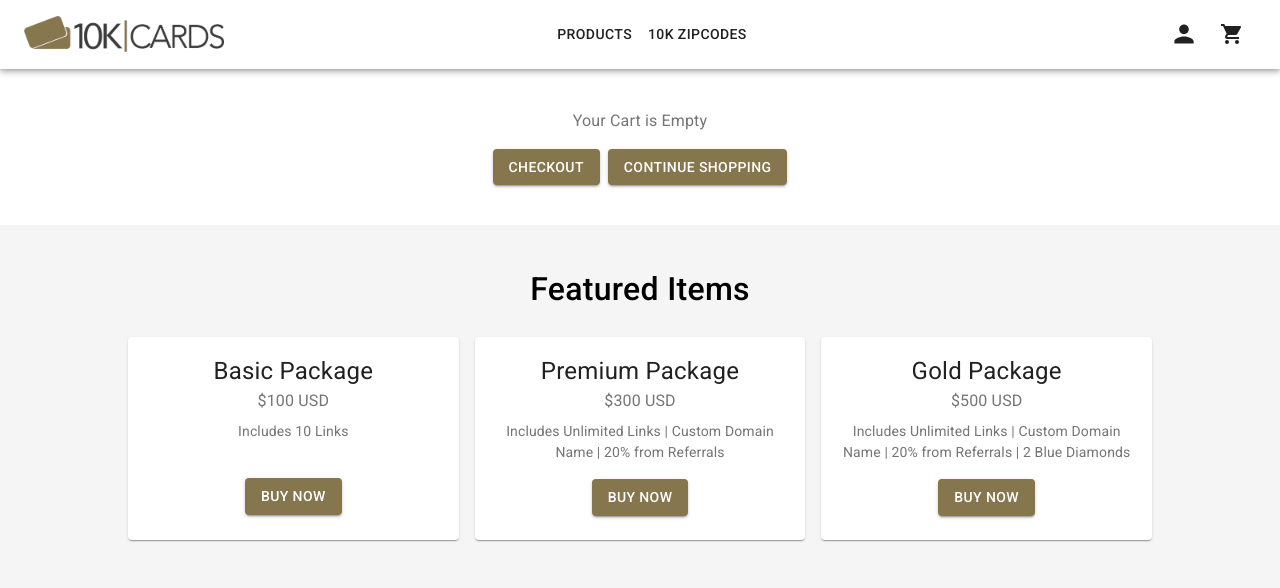
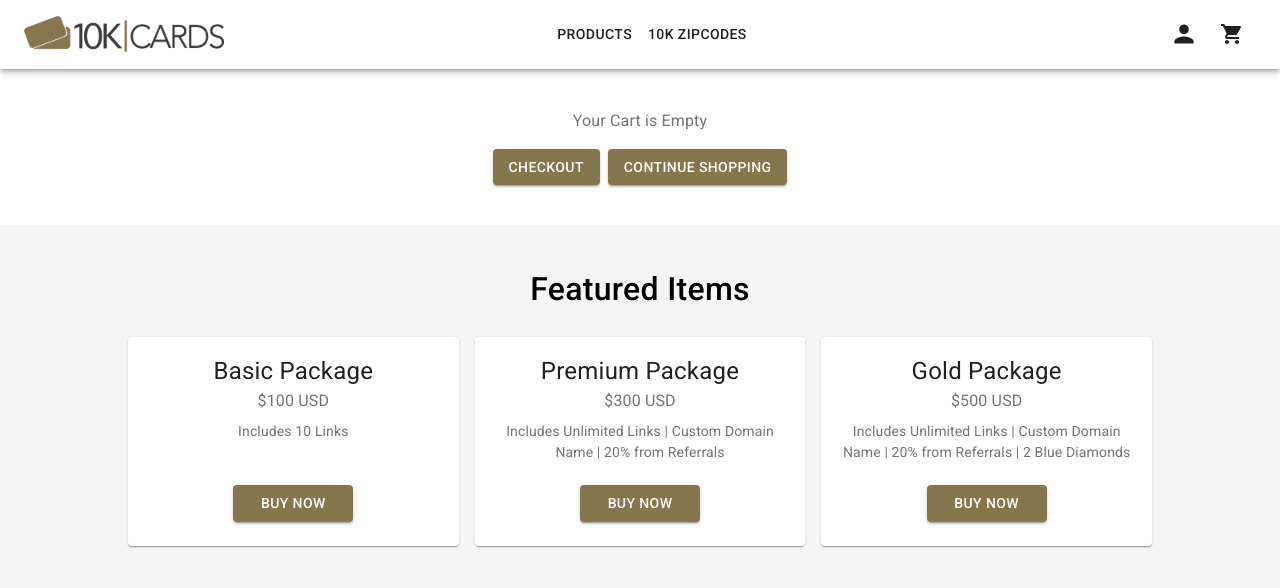
Before and after one commit to ZachYarbrough/10k-cards, a React (Create React App) app: page /cart in a window 1280 px wide. Shown: the top 588 px of the page. Built offline with nearby package versions, Linux system fonts and the light colour scheme.

Commit message:
Update feature item containers

```diff
--- a/src/components/FeaturedItems.js
+++ b/src/components/FeaturedItems.js
@@ -40,27 +40,33 @@ const FeaturedItems = ({ cart, setCart, sum, setSum }) => {
         <Box sx={{ display: 'flex', textAlign: 'center', flexWrap: 'wrap', flexDirection: { xs: 'column', md: 'row' }, width: '100%', my: 5, py: 5, bgcolor: 'grey.100' }}>
             {pathArray[pathArray.length - 1] === 'cart' ? <Typography sx={{ flex: '100%', fontSize: '4vh', fontWeight: 500, mb: 2 }}>Featured Items</Typography> : null}
             <Card sx={{ flexGrow: 1, width: { md: 120 }, mr: { md: 1 }, my: 1, ml: { md: '10%' }, mx: { xs: '10%' } }}>
-                <CardContent>
+                <CardContent sx={{ display: 'flex', flexDirection: 'column', justifyContent: 'space-between', alignItems: 'center' }}>
+                    <Box>
                     <Typography sx={{ fontSize: 24, mb: 0 }}>Basic Package</Typography>
                     <Typography sx={{ color: 'grey.600', mb: 1 }}>$100 USD</Typography>
-                    <Typography sx={{ color: 'grey.600', fontSize: 14, mb: 4.5 }}>Includes 10 Links</Typography>
-                    <Button variant='contained' color='secondary' onClick={() => handleCart('Basic Package', 'Includes 10 Links', 100)}>Buy Now</Button>
+                    <Typography sx={{ color: 'grey.600', fontSize: 14, mb: 2, height: { lg: '6vh', md: '10vh', xs: '5vh' } }}>Includes 10 Links</Typography>
+                    </Box>
+                    <Button variant='contained' color='secondary' sx={{ width: '120px'}} onClick={() => handleCart('Basic Package', 'Includes 10 Links', 100)}>Buy Now</Button>
                 </CardContent>
             </Card>
             <Card sx={{ flexGrow: 1, width: { md: 120 }, m: { xs: 2, md: 1 }, mx: { xs: '10%' } }}>
-                <CardContent>
-                    <Typography sx={{ fontSize: 24, mb: 0 }}>Premium Package</Typography>
-                    <Typography sx={{ color: 'grey.600', mb: 1 }}>$300 USD</Typography>
-                    <Typography sx={{ color: 'grey.600', fontSize: 14, mb: 2 }}>Includes Unlimited Links | Custom Domain Name | 20% from Referrals</Typography>
-                    <Button variant='contained' color='secondary' onClick={() => handleCart('Premium Package', 'Includes Unlimited Links | Custom Domain Name | 20% from Referrals', 300)}>Buy Now</Button>
+                <CardContent sx={{ display: 'flex', flexDirection: 'column', justifyContent: 'space-between', alignItems: 'center' }}>
+                    <Box>
+                        <Typography sx={{ fontSize: 24, mb: 0 }}>Premium Package</Typography>
+                        <Typography sx={{ color: 'grey.600', mb: 1 }}>$300 USD</Typography>
+                        <Typography sx={{ color: 'grey.600', fontSize: 14, mb: 2, height: { lg: '6vh', md: '10vh', xs: '5vh' } }}>Includes Unlimited Links | Custom Domain Name | 20% from Referrals</Typography>
+                    </Box>
+                    <Button variant='contained' color='secondary' sx={{ width: '120px'}} onClick={() => handleCart('Premium Package', 'Includes Unlimited Links | Custom Domain Name | 20% from Referrals', 300)}>Buy Now</Button>
                 </CardContent>
             </Card>
             <Card sx={{ flexGrow: 1, width: { md: 120 }, ml: { md: 1 }, my: 1, mr: { md: '10%' }, mx: { xs: '10%' } }}>
-                <CardContent>
-                    <Typography sx={{ fontSize: 24, mb: 0 }}>Gold Package</Typography>
-                    <Typography sx={{ color: 'grey.600', mb: 1 }}>$500 USD</Typography>
-                    <Typography sx={{ color: 'grey.600', fontSize: 14, mb: 2 }}>Includes Unlimited Links | Custom Domain Name | 20% from Referrals | 2 Blue Diamonds</Typography>
-                    <Button variant='contained' color='secondary' onClick={() => handleCart('Gold Package', 'Includes Unlimited Links | Custom Domain Name | 20% from Referrals | 2 Blue Diamonds', 500)}>Buy Now</Button>
+                <CardContent sx={{ display: 'flex', flexDirection: 'column', justifyContent: 'space-between', alignItems: 'center' }}>
+                    <Box>
+                        <Typography sx={{ fontSize: 24, mb: 0 }}>Gold Package</Typography>
+                        <Typography sx={{ color: 'grey.600', mb: 1 }}>$500 USD</Typography>
+                        <Typography sx={{ color: 'grey.600', fontSize: 14, mb: 2, height: { lg: '6vh', md: '10vh', xs: '5vh' } }}>Includes Unlimited Links | Custom Domain Name | 20% from Referrals | 2 Blue Diamonds</Typography>
+                    </Box>
+                    <Button variant='contained' color='secondary' sx={{ width: '120px'}} onClick={() => handleCart('Gold Package', 'Includes Unlimited Links | Custom Domain Name | 20% from Referrals | 2 Blue Diamonds', 500)}>Buy Now</Button>
                 </CardContent>
             </Card>
         </Box>
--- a/src/pages/Form.js
+++ b/src/pages/Form.js
@@ -11,7 +11,7 @@ import BuildCircleIcon from '@mui/icons-material/BuildCircle';
 import LinkedInIcon from '@mui/icons-material/LinkedIn';
 import InstagramIcon from '@mui/icons-material/Instagram';
 import FacebookIcon from '@mui/icons-material/Facebook';
-import AppRegistrationOutlinedIcon from '@mui/icons-material/AppRegistrationOutlined';
+import BrushIcon from '@mui/icons-material/Brush';
 
 import MenuItem from '@mui/material/MenuItem';
 import InputLabel from '@mui/material/InputLabel';
@@ -21,6 +21,7 @@ import { Link, useNavigate } from 'react-router-dom'
 import { styled } from '@mui/material/styles';
 import IconButton from '@mui/material/IconButton';
 import Modal from '@mui/material/Modal';
+import Brush from '@mui/icons-material/Brush';
 
 const WhiteTextField = styled(TextField)({
     '& label': {
@@ -59,6 +60,7 @@ const Form = ({ slotsPurchased, billingFormState, setBillingFormState, setSlotsP
     const [inputField, setInputField] = useState('');
     const [formState, setFormState] = useState({});
     const [currentColor, setCurrentColor] = useState('primary');
+    const [removeSlotState, setRemoveSlotState] = useState(false);
 
     const [open, setOpen] = useState(false);
     const handleOpen = () => {
@@ -167,7 +169,22 @@ const Form = ({ slotsPurchased, billingFormState, setBillingFormState, setSlotsP
         })
     }
 
-    const handleCreatSlot = event => {
+    const handleRemoveSlotToggle = event => {
+        event.preventDefault();
+        setInputField('');
+        setRemoveSlotState(!removeSlotState);
+    }
+
+    const handleRemoveSlot = (event, i) => {
+        event.preventDefault();
+        setInputField('');
+        let newFormState = formState.filter(data => data[i])
+        setFormState({
+            ...newFormState
+        })
+    }
+
+    const handleCreateSlot = event => {
         event.preventDefault();
         setInputField('');
         if (cardType === 'Basic' && slotsPurchased < 10) {
@@ -181,8 +198,8 @@ const Form = ({ slotsPurchased, billingFormState, setBillingFormState, setSlotsP
         <Fragment>
             <form onSubmit={handleSubmit} onKeyPress={(e) => { if (e.key === 'Enter') { e.preventDefault(); setInputField(''); } }}>
                 <Box onClick={handleOpen} sx={{ bgcolor: `${currentColor}.main`, width: '100%', height: '35vh', display: 'flex', flexDirection: 'column', justifyContent: 'center', alignItems: 'center' }}>
-                    <Box sx={{position: 'absolute', width: '98%', textAlign: 'left', height: '33%'}}>
-                        <AppRegistrationOutlinedIcon sx={{ width: '5vh', height: '5vh', pb: 1, opacity: '.3'  }} />
+                    <Box sx={{ position: 'absolute', width: '98%', textAlign: 'left', height: '33%' }}>
+                        <BrushIcon sx={{ width: '5vh', height: '5vh', pb: 1, opacity: '.3' }} />
                     </Box>
                     <input onClick={event => event.stopPropagation()} type="file" name='image' accept="image/*" style={{ visibility: 'hidden' }} onChange={(event) => handleProfilePicture(event)} id="image-file" />
                     <label htmlFor="image-file">
@@ -257,6 +274,27 @@ const Form = ({ slotsPurchased, billingFormState, setBillingFormState, setSlotsP
                                     <TextField sx={{ mb: 1 }} onChange={handleChange} size="small" value={formState[`textFieldLink${i}`] || ''} name={`textFieldLink${i}`} label="Link" placeholder='Enter Link' />
                                 </Box>
                                 :
+                                removeSlotState ?
+                                    <Button disableRipple className={`${i}`} onClick={(event) => handleRemoveSlot(event, i)} sx={{ display: 'flex', flexWarp: 'wrap', flexDirection: 'column', alignItems: 'center', justifyContent: 'center', p: 4, width: '100%', height: '100%', color: 'black' }}>
+                                        {formState[`icon${i}`] === "LinkedIn" ?
+                                            <LinkedInIcon sx={{ width: '5vh', height: '5vh', pb: 1 }} />
+                                            :
+                                            formState[`icon${i}`] === "Instagram" ?
+                                                <InstagramIcon sx={{ width: '5vh', height: '5vh', pb: 1 }} />
+                                                :
+                                                formState[`icon${i}`] === "Facebook" ?
+                                                    <FacebookIcon sx={{ width: '5vh', height: '5vh', pb: 1 }} />
+                                                    :
+                                                    <BuildCircleIcon sx={{ width: '5vh', height: '5vh', color: 'grey.600', pb: 1 }} />
+                                        }
+                                        <div style={{ overflow: "hidden", textOverflow: "ellipsis", width: '11rem' }}>
+                                            <Typography variant='h3' sx={{ fontWeight: 'bold', fontSize: '1.8vh', pb: .2, overflowWrap: 'break-word' }}>{formState[`textFieldTitle${i}`] || 'Enter Card Title'}</Typography>
+                                        </div>
+                                        <div style={{ overflow: "hidden", textOverflow: "ellipsis", width: '11rem' }}>
+                                            <Typography variant='h4' sx={{ fontSize: '1.5vh', overflowWrap: 'break-word' }}>{formState[`textFieldLink${i}`] || 'Enter Card Link'}</Typography>
+                                        </div>
+                                    </Button>
+                                    :
                                     <Button disableRipple className={`${i}`} onClick={(event) => handleInputField(event, i)} sx={{ display: 'flex', flexWarp: 'wrap', flexDirection: 'column', alignItems: 'center', justifyContent: 'center', p: 4, width: '100%', height: '100%', color: 'black' }}>
                                         {formState[`icon${i}`] === "LinkedIn" ?
                                             <LinkedInIcon sx={{ width: '5vh', height: '5vh', pb: 1 }} />
@@ -283,7 +321,7 @@ const Form = ({ slotsPurchased, billingFormState, setBillingFormState, setSlotsP
                         null
                         :
                         <Grid item xs={6} sx={{ bgcolor: 'grey.200', border: .5, borderColor: 'grey.300' }}>
-                            <Button onClick={event => handleCreatSlot(event)} disableRipple sx={{ display: 'flex', flexWarp: 'wrap', flexDirection: 'column', alignItems: 'center', justifyContent: 'center', p: 4, width: '100%', height: '100%', color: 'black' }}>
+                            <Button onClick={event => handleCreateSlot(event)} disableRipple sx={{ display: 'flex', flexWarp: 'wrap', flexDirection: 'column', alignItems: 'center', justifyContent: 'center', p: 4, width: '100%', height: '100%', color: 'black' }}>
                                 <AddCircleIcon sx={{ width: '5vh', height: '5vh', color: 'grey.600', pb: 1 }} />
                                 <div style={{ overflow: "hidden", textOverflow: "ellipsis", width: '11rem' }}>
                                     <Typography variant='h3' sx={{ fontWeight: 'bold', fontSize: '1.8vh', pb: .2, overflowWrap: 'break-word' }}>Create New Link Slot</Typography>
@@ -295,6 +333,15 @@ const Form = ({ slotsPurchased, billingFormState, setBillingFormState, setSlotsP
                         </Grid>
                     }
                 </Grid>
+                {slotsPurchased >= 5 ?
+                    removeSlotState ?
+                        <Button variant='contained' onClick={(event) => handleRemoveSlotToggle(event)} color={currentColor} sx={{ width: '90%', mx: '5%', mt: 2, p: 1.5, mb: 2 }}>Edit Slots</Button>
+                        :
+                        <Button variant='contained' onClick={(event) => handleRemoveSlotToggle(event)} color='error' sx={{ width: '90%', mx: '5%', mt: 2, p: 1.5, mb: 2 }}>Remove Slots</Button>
+                    :
+                    null
+                }
+
                 <Button variant='contained' type='submit' color={currentColor} sx={{ width: '90%', mx: '5%', mt: 2, p: 1.5, mb: 2 }}>Submit</Button>
             </form>
             <Fragment>
```
Lines whose indentation alone changed are shown as unchanged.
